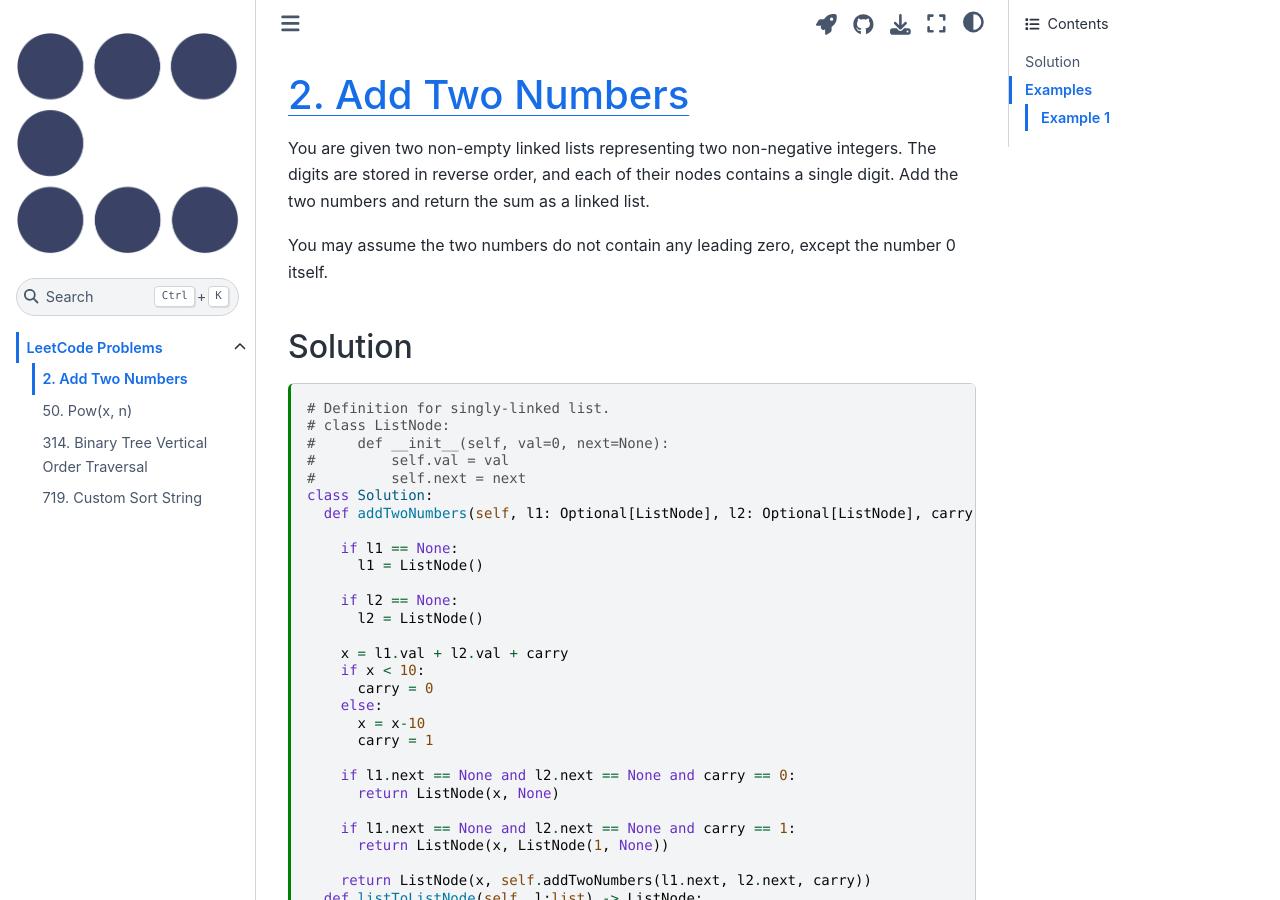
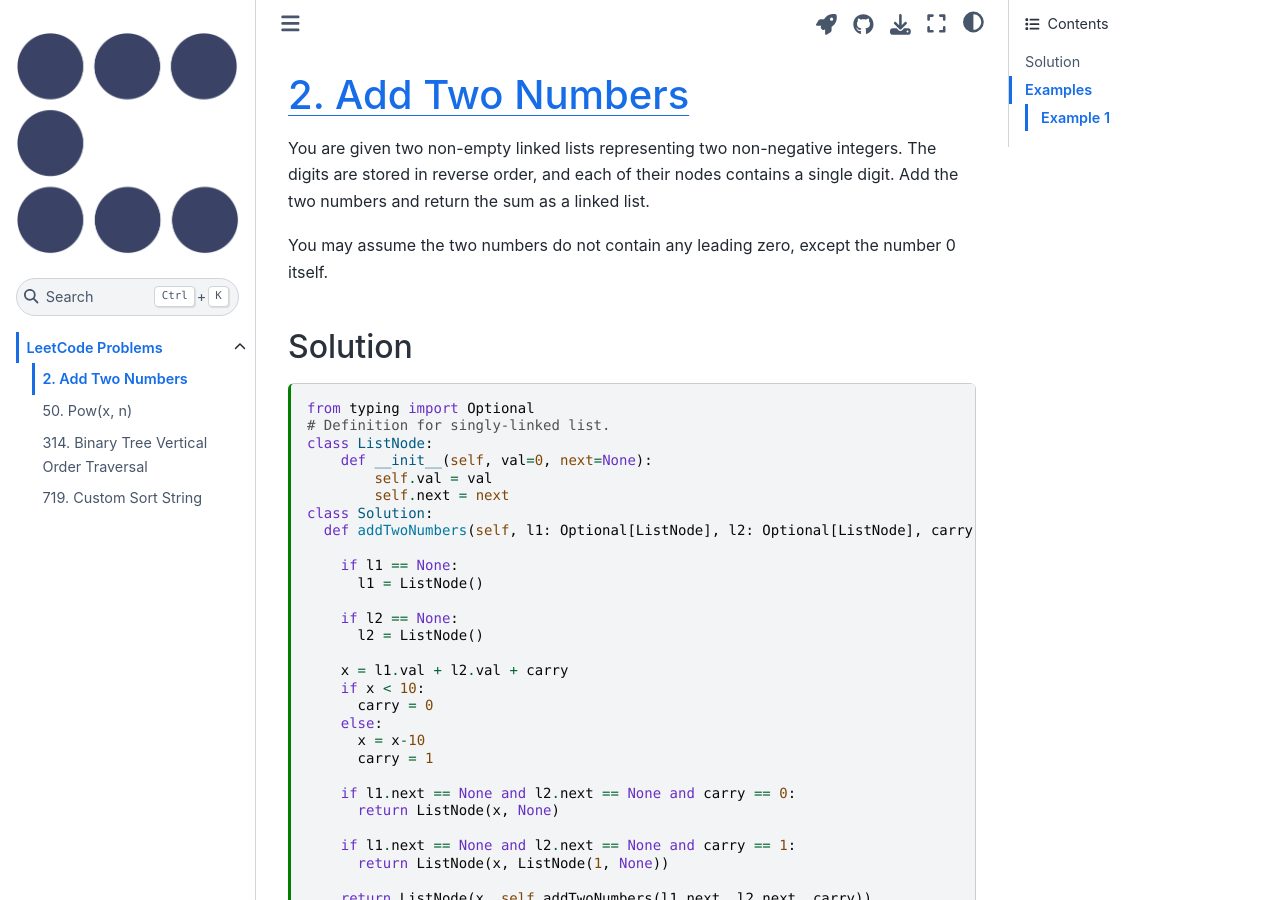
Before and after one commit to eLearningHub/Coding-Book, a Jupyter Book: the page built from leetcode/0002-add-two-numbers.md, in a window 1280 px wide and 900 px high. Built offline with Jupyter Book 1.0.4 settings and Sphinx 7.4.7 and the Sphinx Book theme 1.1.4, drawn with Linux system fonts in a browser that asks for light colours.

````diff
--- a/leetcode/0002-add-two-numbers.md
+++ b/leetcode/0002-add-two-numbers.md
@@ -21,11 +21,12 @@ You may assume the two numbers do not contain any leading zero, except the numbe
 ## Solution
 
 ```{code-cell} ipython3
+from typing import Optional
 # Definition for singly-linked list.
-# class ListNode:
-#     def __init__(self, val=0, next=None):
-#         self.val = val
-#         self.next = next
+class ListNode:
+    def __init__(self, val=0, next=None):
+        self.val = val
+        self.next = next
 class Solution:
   def addTwoNumbers(self, l1: Optional[ListNode], l2: Optional[ListNode], carry: int = 0) -> Optional[ListNode]:
 
````
